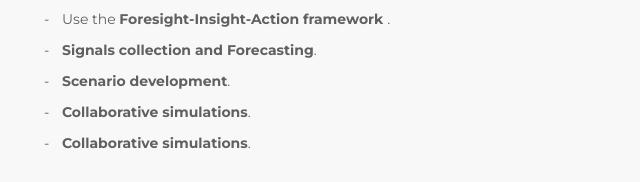
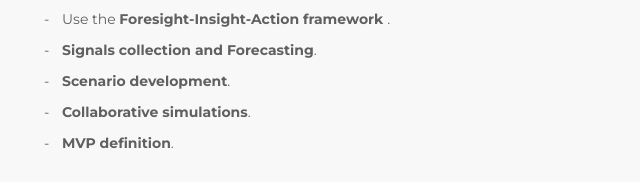
Before and after one commit to EvaHernando/evahernando.github.io, a website: page skills.html in a window 1280 px wide. Shown: the part 4305-4487 px from the top of the page, 108-748 px from the left. Drawn offline with nearby package versions, Linux system fonts and the light colour scheme; a web font is replaced by a local one.

Commit message:
Update skills.html

```diff
--- a/skills.html
+++ b/skills.html
@@ -157,7 +157,7 @@
         <li><strong>Signals collection and Forecasting</strong>.</li>
         <li><strong>Scenario development</strong>.</li>
         <li><strong>Collaborative simulations</strong>.</li>
-         <li><strong>Collaborative simulations</strong>.</li>
+         <li><strong>MVP definition</strong>.</li>
 
 <br>
      <img src="img/skills/Jouneywhiteboard.jpg" alt="journey whiteboarding"  width="100%" >
```
